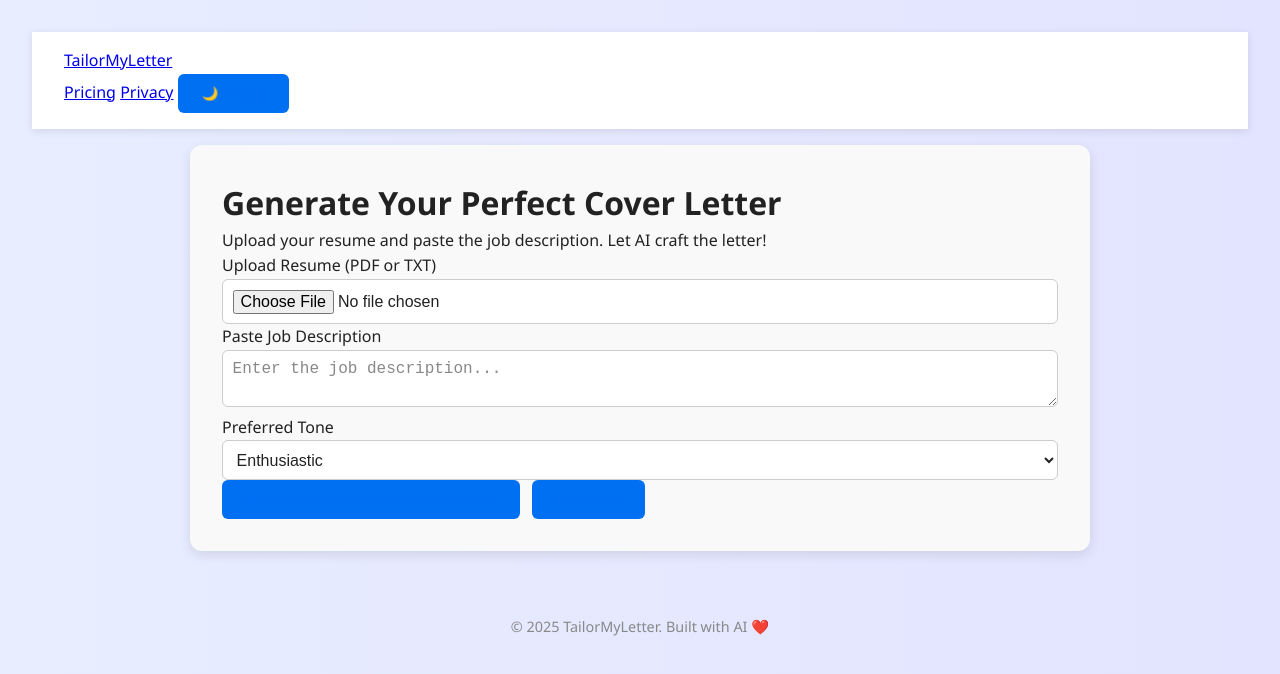
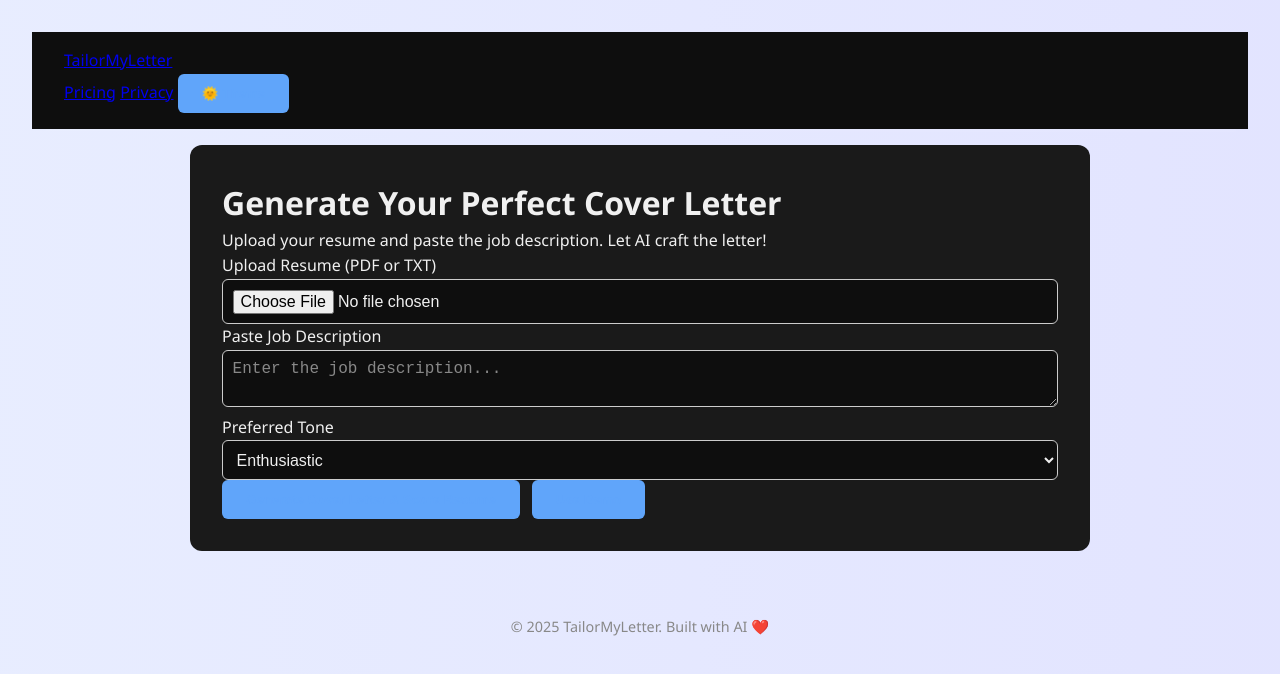
Before and after one commit to Shanecode3/Project, a plain HTML site: page frontend/index.html in a window 1280 px wide. Both pictures are taken after a click on the button "🌙 Theme". Drawn offline with Linux system fonts and the light colour scheme.

Commit message:
Update index.html

```diff
--- a/frontend/index.html
+++ b/frontend/index.html
@@ -49,5 +49,20 @@
   </footer>
 
   <script src="script.js"></script>
+  <script>
+    const themeToggle = document.getElementById("themeToggle");
+    function applyTheme() {
+      const mode = localStorage.getItem("theme") || "light";
+      document.body.classList.toggle("dark", mode === "dark");
+      themeToggle.textContent = mode === "dark" ? "🌞 Theme" : "🌙 Theme";
+    }
+    themeToggle.addEventListener("click", () => {
+      const current = document.body.classList.contains("dark") ? "dark" : "light";
+      const next = current === "dark" ? "light" : "dark";
+      localStorage.setItem("theme", next);
+      applyTheme();
+    });
+    applyTheme();
+  </script>
 </body>
 </html>
```
